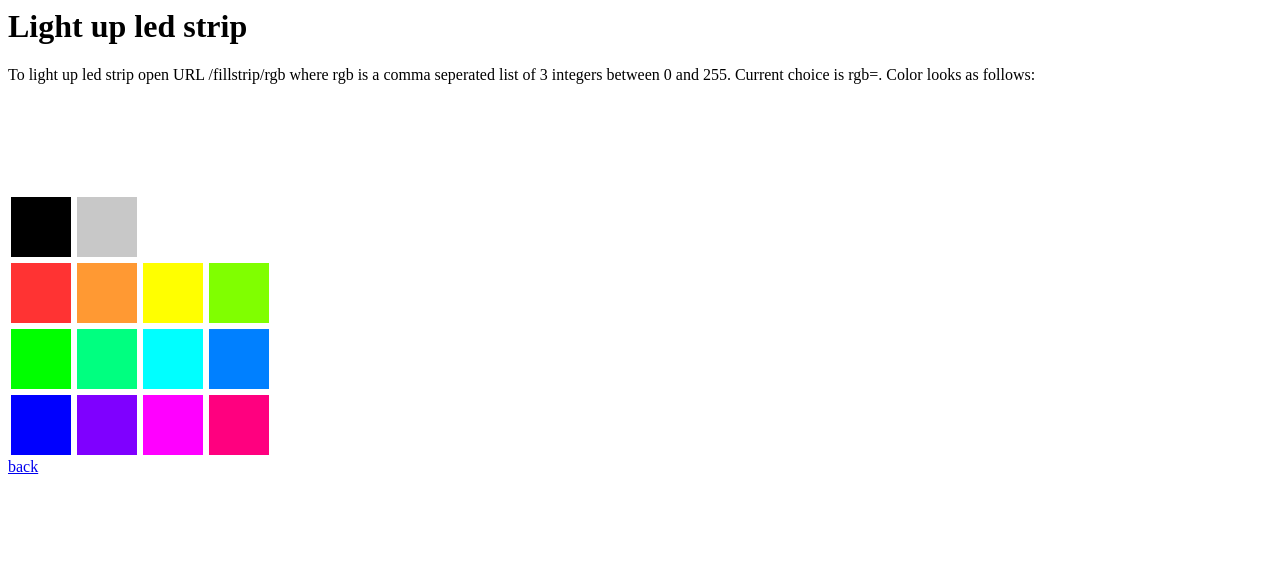
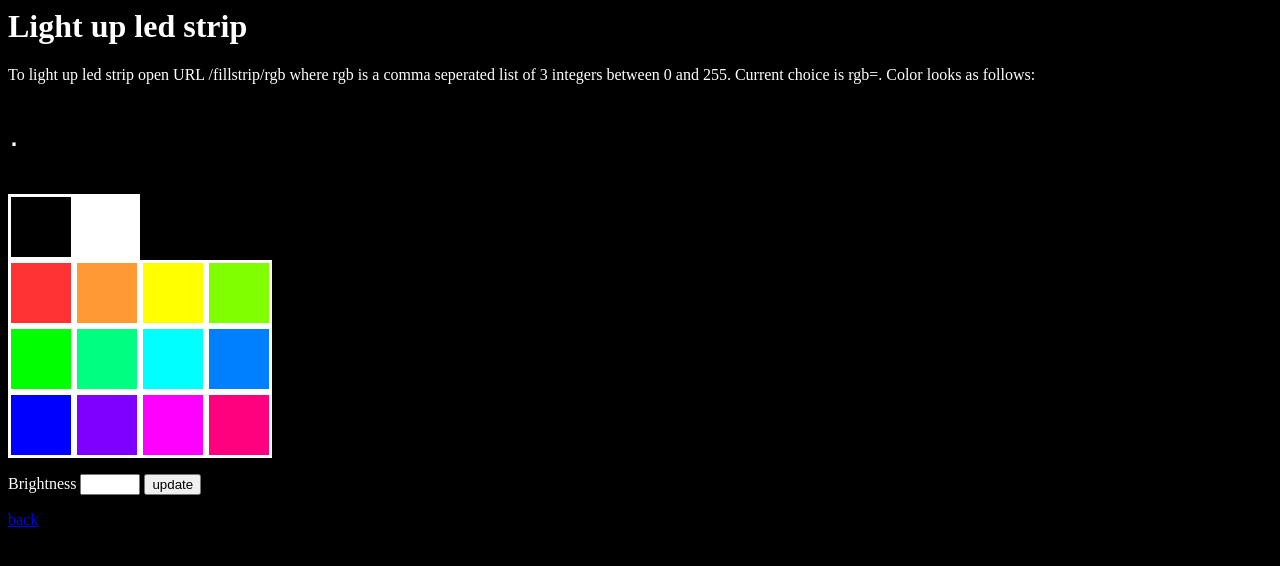
Before and after one commit to lagrange2art/webapp, a Flask app: template templates/fillstrip.html in a window 1280 px wide. Shown: the top 566 px of the page. Run offline with Flask 2, Linux system fonts and the light colour scheme; the template is opened without the code that fills it, so the values that code supplies are empty.

Commit message:
fix repeated color, change brightness on user input

```diff
--- a/templates/fillstrip.html
+++ b/templates/fillstrip.html
@@ -1,5 +1,6 @@
 <html>
 <head>
+    <link rel='stylesheet' href='/static/style.css' />
     <meta name='viewport' content='width=device-width, initial-scale=1.0'>
 <style id='compiled-css' type='text/css'>
 .wrapper {
@@ -15,7 +16,7 @@
   background: rgb(0,0,0);
 }
 .white {
-  background: rgb(200,200,200);
+  background: rgb(255,255,255);
 }
 .g00 {
   background: rgb(255,51,51);
@@ -75,7 +76,7 @@
 </div>
 <div class="wrapper">
   <a href='/fillstrip/255,51,51'><div class="box g00"></div></a>
-  <a href='/fillstrip/255,51,51'><div class="box g01"></div></a>
+  <a href='/fillstrip/255,153,51'><div class="box g01"></div></a>
   <a href='/fillstrip/255,255,0'><div class="box g02"></div></a>
   <a href='/fillstrip/128,255,0'><div class="box g03"></div></a>
 </div>
@@ -92,6 +93,12 @@
   <a href='/fillstrip/255,0,127'><div class="box g23"></div></a>
 </div>
 
+<form action="{{ name }}" method = "POST">
+    <p>
+        Brightness <input type="number" step="0.01" min="0" max="1" name = "Brightness" style="width: 60px;" required />
+        <input type = "submit" value = "update" />
+    </p>
+</form>
 
 
 <body> <a href="/">back</a> </body>
```
